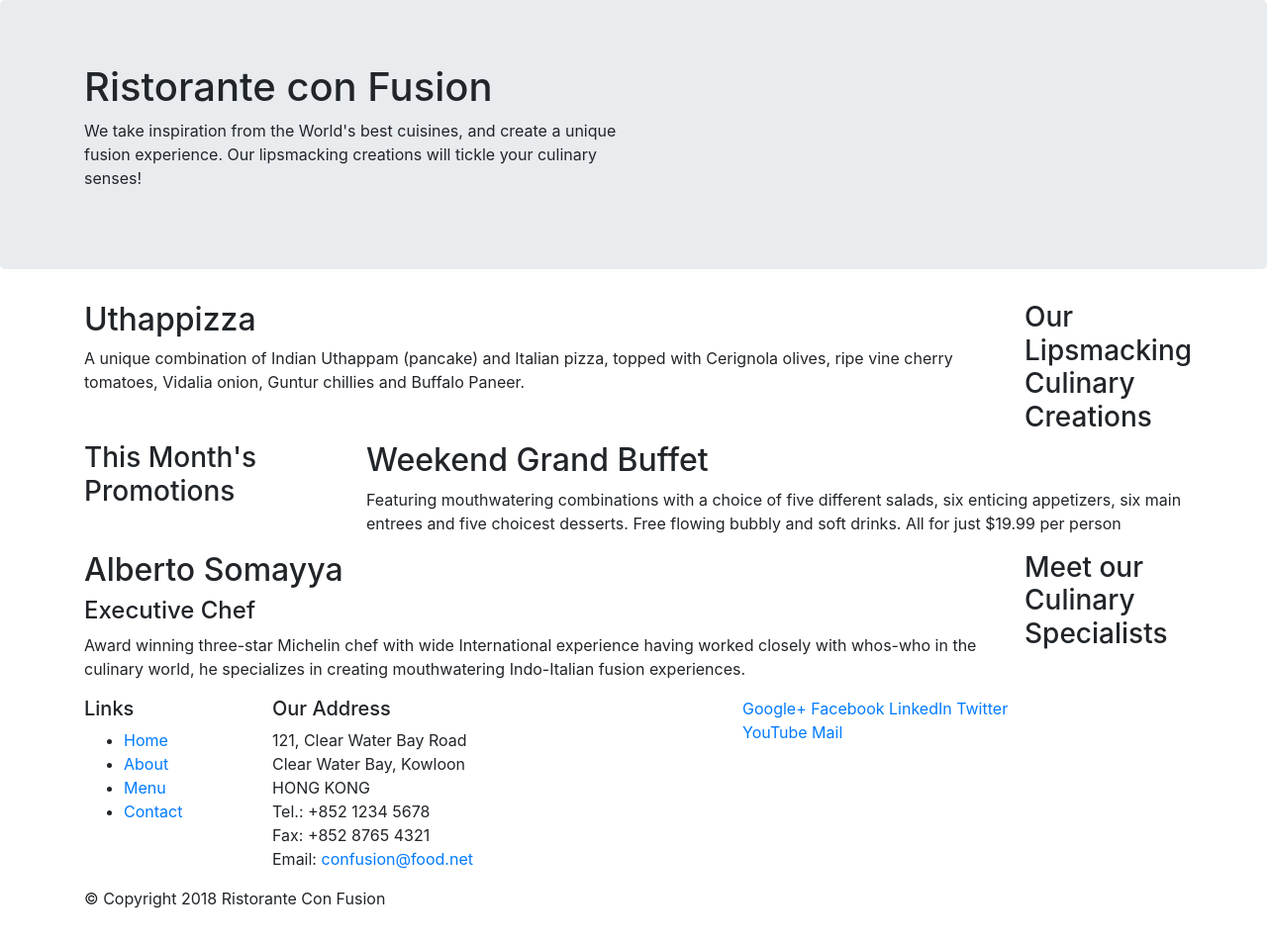
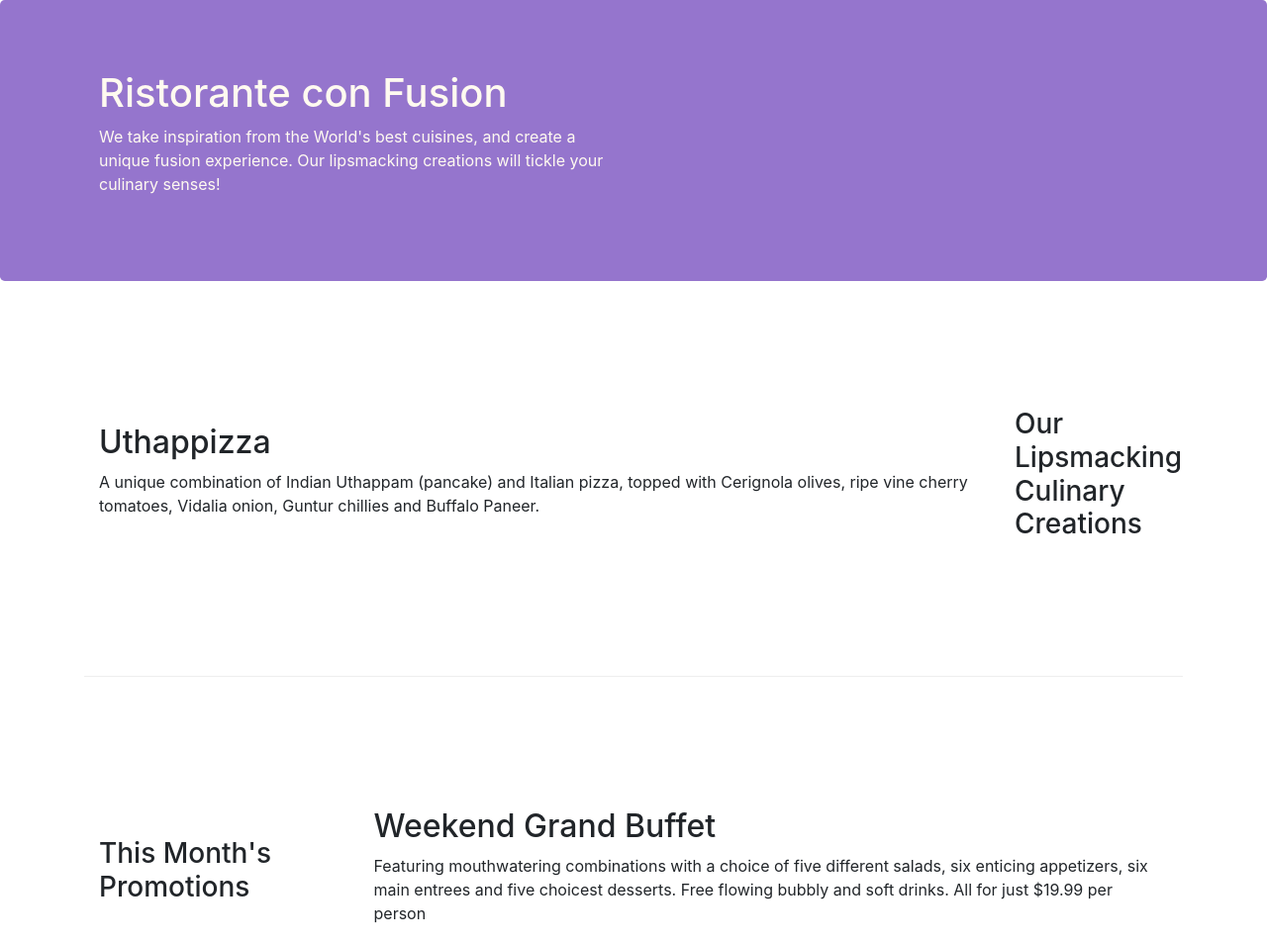
Before and after one commit to KwekuGideon7/bootstrap-example_1, a website: page index.html in a window 1280 px wide. Shown: the top 954 px of the page at 99% size. Drawn offline with nearby package versions, Linux system fonts and the light colour scheme.

Commit message:
second commit

```diff
--- /dev/null
+++ b/css/style.css
@@ -0,0 +1,26 @@
+.row-header{
+    margin: 0px auto;
+    padding: 0px auto;
+}
+.row-content{
+    margin: 0px auto;
+    padding: 50px 0px 50px 0px;
+    border-bottom: 1px ridge;
+    min-height: 400px;
+}
+.footer{
+    background-color: #d1c4e9;
+    margin: 0px auto;
+    padding: 20px 0px 20px 0px;
+}
+.jumbotron{
+    padding: 70px 30px 70px 30px;
+    margin: 0px auto;
+    background: #9575cd;
+    color: floralwhite;
+}
+.address{
+    font-size: 80%;
+    margin: 0px;
+    color: #0f0f0f;
+}
--- a/index.html
+++ b/index.html
@@ -9,13 +9,14 @@
 
     <!-- Bootstrap CSS -->
     <link rel="stylesheet" href="node_modules/bootstrap/dist/css/bootstrap.min.css">
+    <link rel="stylesheet" href="/css/style.css">
     <title>Ristorante Con Fusion</title>
 </head>
 
 <body>
     <header class="jumbotron">
         <div class="container">
-            <div class="row">
+            <div class="row row-header">
                 <div class="col-12 col-sm-6">
                     <h1>Ristorante con Fusion</h1>
                     <p>We take inspiration from the World's best cuisines, and create a unique fusion experience. Our
@@ -28,7 +29,7 @@
     </header>
 
     <div class="container">
-        <div class="row">
+        <div class="row row-content align-items-center">
             <div class="col-12 col-sm-4 order-sm-last col-md-2">
                 <h3>Our Lipsmacking Culinary Creations</h3>
             </div>
@@ -40,7 +41,7 @@
         </div>
 
 
-        <div class="row">
+        <div class="row row-content align-items-center">
             <div class="col-12 col-sm-4 col-md-3">
                 <h3>This Month's Promotions</h3>
             </div>
@@ -52,7 +53,7 @@
             </div>
         </div>
 
-        <div class="row">
+        <div class="row row-content align-items-center">
             <div class="col-12 col-sm-4 order-sm-last col-md-2">
                 <h3>Meet our Culinary Specialists</h3>
             </div>
@@ -66,12 +67,12 @@
         </div>
     </div>
 
-    <footer>
+    <footer class="footer">
         <div class="container">
             <div class="row">
                 <div class="col-4  col-sm-2">
                     <h5>Links</h5>
-                    <ul>
+                    <ul class="list-unstyled">
                         <li><a href="#">Home</a></li>
                         <li><a href="#">About</a></li>
                         <li><a href="#">Menu</a></li>
@@ -89,8 +90,8 @@
                         Email: <a href="mailto:confusion@food.net">confusion@food.net</a>
                     </address>
                 </div>
-                <div>
-                    <div class="col-12 col-sm-10">
+                <div class="col-12 col-sm-4">
+                    <div class="text-center">
                         <a href="http://google.com/+">Google+</a>
                         <a href="http://www.facebook.com/profile.php?id=">Facebook</a>
                         <a href="http://www.linkedin.com/in/">LinkedIn</a>
@@ -100,7 +101,7 @@
                     </div>
                 </div>
             </div>
-            <div class="row">
+            <div class="row justify-content-center">
                 <div class="col-auto">
                     <p>© Copyright 2018 Ristorante Con Fusion</p>
                 </div>
```
